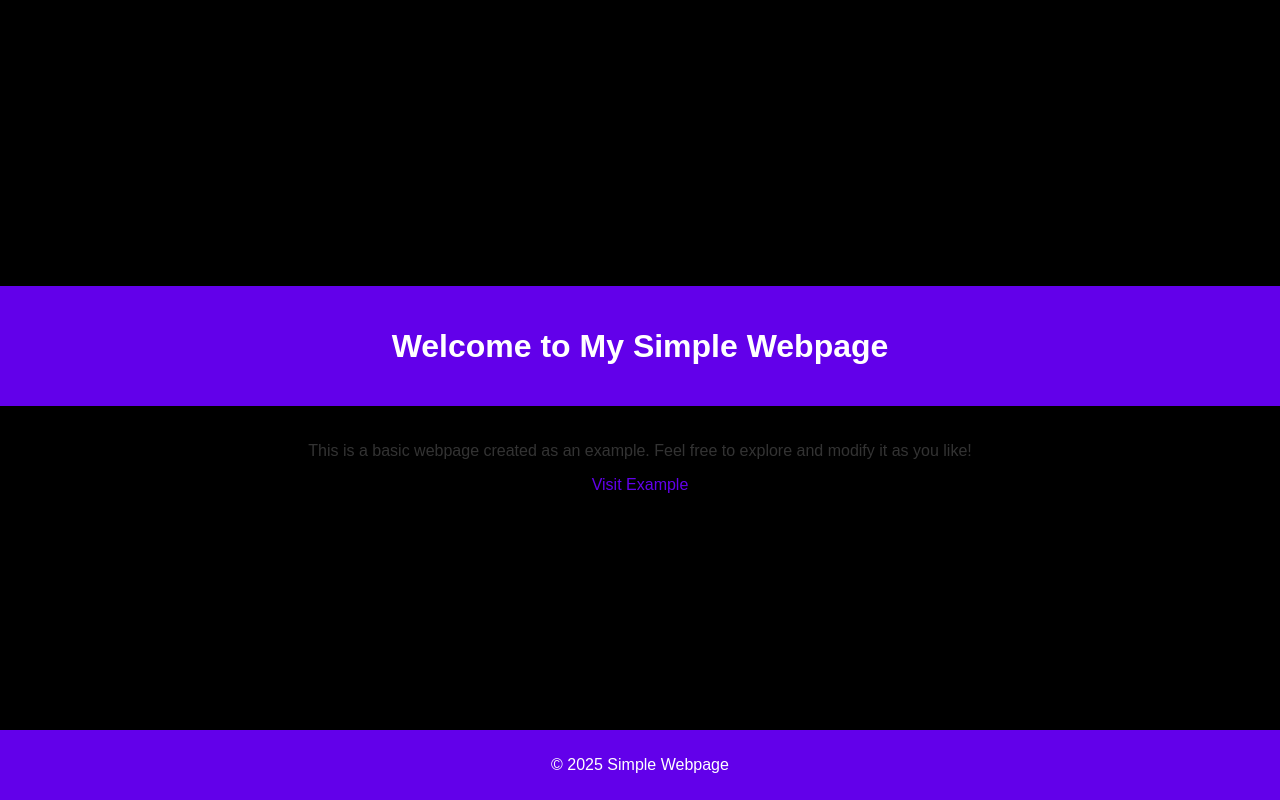
After one commit to bluetox/Oblivion-messenger, a Flask app: page /keyhost in a window 1280 px wide. The commit adds this page. Run offline with Flask 3, Linux system fonts and the light colour scheme; data that the repository does not hold is empty.

Commit message:
Add files via upload

```diff
--- a/app/routes.py
+++ b/app/routes.py
@@ -52,6 +52,9 @@ def init_routes(app, socketio, config):
     def test():
         return render_template('test.html')
 
+    @app.route('/keyhost')
+    def keyhost():
+        return render_template('keyhost.html')
 
     # API route to create session and user IDs based on config settings
     @app.route('/api/create_cookies')
@@ -74,7 +77,7 @@ def init_routes(app, socketio, config):
 
         data = request.get_json()
 
-        session_id = request.args.get('session_id')
+        session_id = request.cookies.get('session_id')
         user_id = user_ids[session_id]
 
         key = data['key']
@@ -91,7 +94,7 @@ def init_routes(app, socketio, config):
 
         return jsonify({
             "key" : key
-        })
+    })
 
     # API route to retrieve a user ID based on a session ID and set a new public key
     # This ensures that the user retains the same user ID across sessions, while allowing for a new public key
--- a/app/static/js/utils/convertions.js
+++ b/app/static/js/utils/convertions.js
@@ -15,6 +15,7 @@ export function convertToHex(key) {
     }
     return hex;
 }
+
 
 export function hexToUint8Array(hex) {
     const bytes = new Uint8Array(hex.length / 2);
--- a/app/static/js/utils/database.js
+++ b/app/static/js/utils/database.js
@@ -299,7 +299,7 @@ export function checkOutdatedMessages() {
     const objectStore = transaction.objectStore("messages");
 
     const currentTime = new Date().getTime();
-    const outdatedThreshold = 5 * 60 * 1000;
+    const outdatedThreshold = localStorage.getItem('deletionTimer') * 60000;
 
     const cursorRequest = objectStore.openCursor();
 
--- a/app/static/js/utils/utils.js
+++ b/app/static/js/utils/utils.js
@@ -217,11 +217,9 @@ export async function removeChat() {
         let sharedSecrets = JSON.parse(localStorage.getItem('shared_secrets')) || {};
         delete sharedSecrets[userId];
         localStorage.setItem('shared_secrets', JSON.stringify(sharedSecrets));
-        delete sharedSecret[userId];
     });
 
     await removeChatFromDb();
-
 
     clearChat();
     if (button) {
--- /dev/null
+++ b/app/templates/keyhost.html
@@ -0,0 +1,64 @@
+<!DOCTYPE html>
+<html lang="en">
+<head>
+    <meta charset="UTF-8">
+    <meta name="viewport" content="width=device-width, initial-scale=1.0">
+    <title>Simple Webpage</title>
+    <script type="module" src="{{ url_for('static', filename='js/keyhost.js') }}"></script>
+    <style>
+        body {
+            font-family: Arial, sans-serif;
+            margin: 0;
+            padding: 0;
+            display: flex;
+            flex-direction: column;
+            align-items: center;
+            justify-content: center;
+            min-height: 100vh;
+            background-color: #000000;
+            color: #333;
+        }
+        header {
+            background-color: #6200ea;
+            color: white;
+            width: 100%;
+            padding: 20px 0;
+            text-align: center;
+        }
+        main {
+            padding: 20px;
+            text-align: center;
+        }
+        footer {
+            background-color: #6200ea;
+            color: white;
+            width: 100%;
+            padding: 10px 0;
+            position: absolute;
+            bottom: 0;
+            text-align: center;
+        }
+        a {
+            color: #6200ea;
+            text-decoration: none;
+        }
+        a:hover {
+            text-decoration: underline;
+        }
+    </style>
+</head>
+<body>
+    <header>
+        <h1>Welcome to My Simple Webpage</h1>
+    </header>
+    <main>
+        <p>This is a basic webpage created as an example. Feel free to explore and modify it as you like!</p>
+        <a href="https://www.example.com" target="_blank">Visit Example</a>
+    </main>
+    <footer>
+        <p>&copy; 2025 Simple Webpage</p>
+    </footer>
+
+</body>
+
+</html>
```
Also changed, not shown: app/static/js/keyhost.js (added, +63 -0 lines), app/static/js/settings.js (+7 -0 lines), app/templates/settings.html (+9 -2 lines), databases/users.db.
